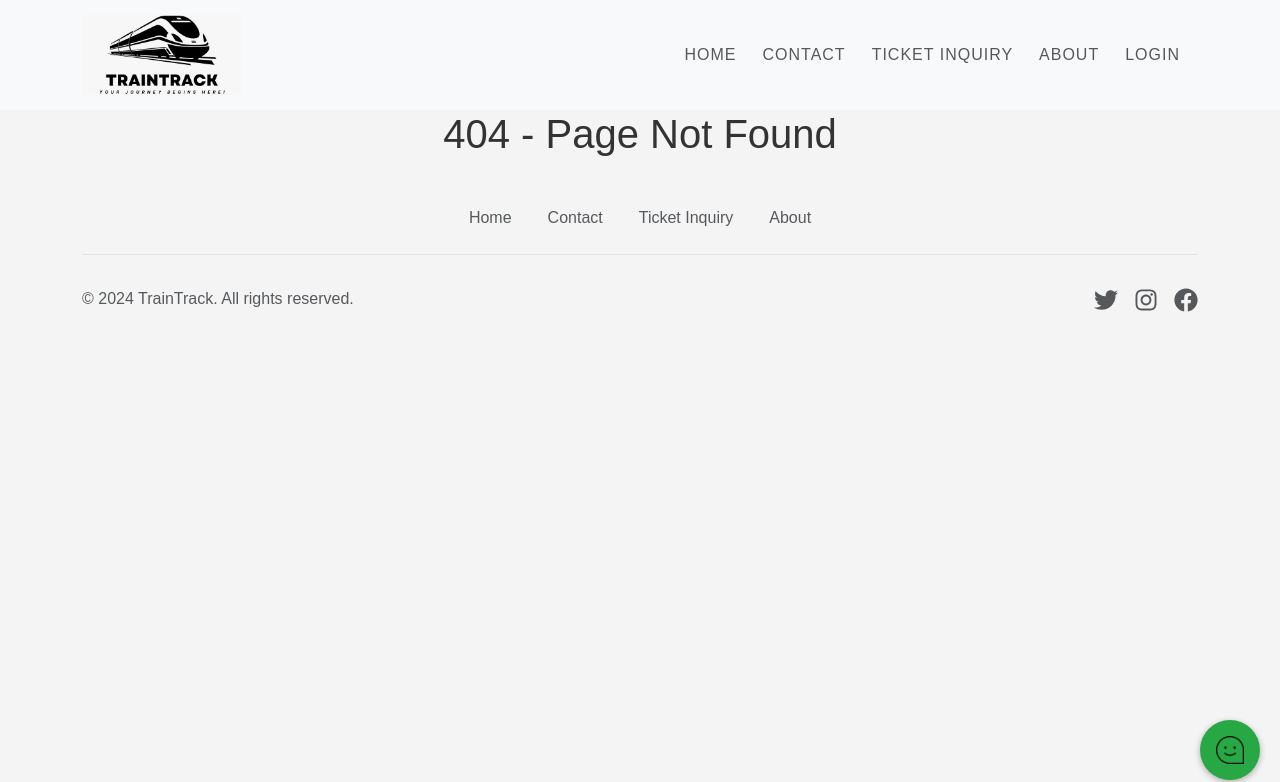
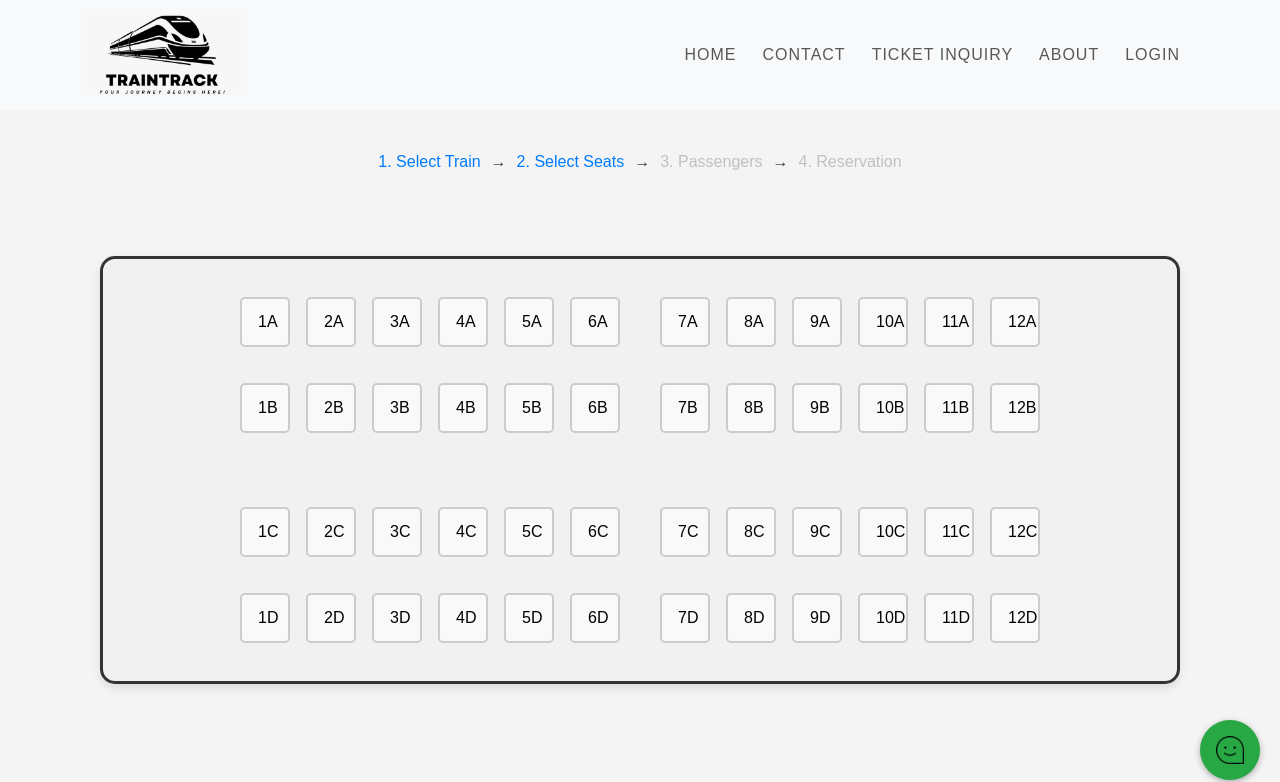
Before and after one commit to cemdusenkalkan/traintrack, a React (Create React App) app: page /SelectSeatPage in a window 1280 px wide. Before the commit this address had no page. Shown: the top 782 px of the page. Built offline with nearby package versions, Linux system fonts and the light colour scheme; a web font is replaced by a local one.

Commit message:
SelectSeat düzenleme

```diff
--- a/src/App.js
+++ b/src/App.js
@@ -91,9 +91,9 @@ const App = () => {
             <Route path="/ticket" element={<TicketsList />} />
             <Route path="/payment" element={<PaymentPage />} />
             <Route path="/admin-dashboard" element={<AdminPanelPage />} />
-            <Route path="/select-seat" element={<SelectSeatPage />} />
+            <Route path="/SelectSeatPage" element={<SelectSeatPage />} />
             <Route path="/ticket-purchase" element={<TicketPurchase />} />
-            <Route path="/about" element={<AboutPage />} /> {/* AboutPage rotası */}
+            <Route path="/about" element={<AboutPage />} />
             <Route path="*" element={<NotFoundPage />} />
           </Routes>
           <ChatSupport />
--- a/src/SelectSeat.css
+++ b/src/SelectSeat.css
@@ -50,3 +50,8 @@
   background-color: #ff6347;
   cursor: not-allowed;
 }
+
+.selected {
+  background-color: #6cb2eb !important;
+  color: #fff !important;
+}
--- a/src/pages/SelectSeatPage.js
+++ b/src/pages/SelectSeatPage.js
@@ -1,37 +1,71 @@
-import React, { useState } from 'react';
+import React, { useState, useEffect } from 'react';
 import { useLocation, useNavigate } from 'react-router-dom';
 import '../SelectSeat.css';
+import queryString from 'query-string';
 
 const SelectedSeatPage = () => {
+  const [selectedSeats, setSelectedSeats] = useState([]);
+  const [seats, setSeats] = useState([]);
 
   const navigate = useNavigate();
+  const location = useLocation();
+
+  const { passengers } = queryString.parse(location.search);
+
+  useEffect(() => {
+    // Koltuk veri setini oluştur
+    const rows = ['A', 'B', 'C', 'D'];
+    const seatsPerRow = 12;
+    const newSeats = [];
+    for (let row of rows) {
+      for (let i = 1; i <= seatsPerRow; i++) {
+        newSeats.push({ id: `${i}${row}`, name: `${i}${row}`, available: true });
+      }
+    }
+    setSeats(newSeats);
+  }, []);
 
   const renderButtons = (start, count, char) => {
     let buttons = [];
     for (let i = start; i < count; i++) {
-      buttons.push(
-        <button key={i} className="m-2 seat">{i + 1}{char}</button>
-      );
+      const seatId = `${i + 1}${char}`;
+      const seat = seats.find(seat => seat.id === seatId);
+      if (seat) {
+        buttons.push(
+          <button
+            key={seatId}
+            className={`m-2 seat ${selectedSeats.includes(seatId) ? 'selected' : ''} ${!seat.available ? 'occupied' : ''}`}
+            onClick={() => handleSeatClick(seatId)}
+            disabled={!seat.available || (selectedSeats.length >= passengers)}
+          >
+            {seatId}
+          </button>
+        );
+      }
     }
     return buttons;
   };
 
-  const handleStepClick = (step) => {
-    if (step === 1) {
-      navigate(``);
+  const handleSeatClick = (seatId) => {
+    if (selectedSeats.includes(seatId)) {
+      setSelectedSeats(selectedSeats.filter(seat => seat !== seatId));
+    } else if (selectedSeats.length < passengers) {
+      setSelectedSeats([...selectedSeats, seatId]);
     }
   };
 
-
+  const handleNextClick = () => {
+    // Ödeme sayfasına seçilen koltuk bilgilerini ve diğer bilgileri aktar
+    navigate(`/passenger-info?selectedSeats=${selectedSeats.join(',')}`);
+  };
 
   return (
-
     <div>
       <div>
         <div className="row">
           <div className="col-12 mb-4">
             <div className="progress-steps">
-              <span onClick={() => handleStepClick(1)} className="active-step">1. Select Train</span>
+              <span className="active-step">1. Select Train</span>
               <span className="arrow">→</span>
               <span className="active-step">2. Select Seats</span>
               <span className="arrow">→</span>
@@ -41,18 +75,9 @@ const SelectedSeatPage = () => {
             </div>
           </div>
         </div>
-
       </div>
 
-
-
-
       <div className="bt-container mt-5">
-
-
-
-
-
         <div className="row justify-content-center">
           <div className="col-auto">
             {renderButtons(0, 6, 'A')}
@@ -86,10 +111,14 @@ const SelectedSeatPage = () => {
           </div>
         </div>
       </div>
+
+      <div className="row justify-content-center mt-5">
+        <div className="col-auto">
+          <button onClick={handleNextClick} className="btn btn-primary">Proceed to Payment</button>
+        </div>
+      </div>
     </div>
   );
 };
 
-
-
 export default SelectedSeatPage;
```
